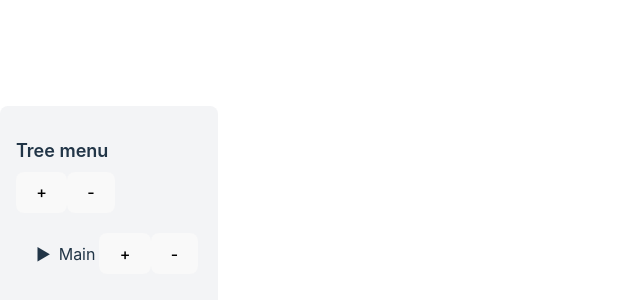
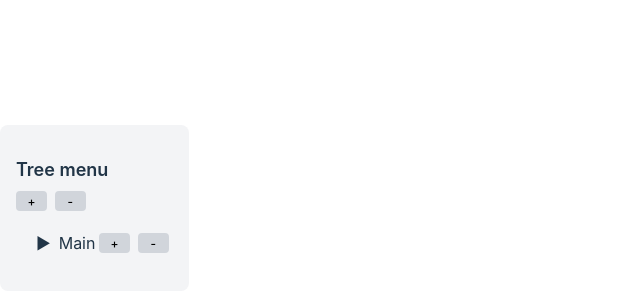
Before and after one commit to Nikita-glitch-web/tree-menu, a React (Vite) app: page / in a window 1280 px wide. Shown: the part 192-492 px from the top of the page, without its empty margins (0-640 px from the left). Built offline with nearby package versions, Linux system fonts and the light colour scheme.

Commit message:
animation fixed and data structure change

```diff
--- /dev/null
+++ b/src/components/TreeActions/TreeActions.module.css
@@ -0,0 +1,38 @@
+.actionsContainer {
+  display: flex;
+  gap: 0.5rem;
+}
+
+.actionButton {
+  width: 20px;
+  height: 20px;
+  font-size: 12px;
+  background-color: #d1d5db;
+  border-radius: 4px;
+  display: flex;
+  align-items: center;
+  justify-content: center;
+  transition: background-color 0.2s ease-in-out, transform 0.1s ease-in-out;
+  opacity: 0;
+  transform: scale(0.8);
+  animation: fadeIn 0.2s ease-in-out forwards;
+}
+
+.actionButton:hover {
+  background-color: #9ca3af;
+}
+
+@keyframes fadeIn {
+  from {
+    opacity: 0;
+    transform: scale(0.8);
+  }
+  to {
+    opacity: 1;
+    transform: scale(1);
+  }
+}
+
+.actionButton:active {
+  transform: scale(0.9);
+}
--- a/src/components/TreeActions/TreeActions.tsx
+++ b/src/components/TreeActions/TreeActions.tsx
@@ -1,42 +1,24 @@
 import React from "react";
-import { motion } from "framer-motion";
+import styles from "./TreeActions.module.css";
 
 type TreeActionsProps = {
   onAdd: () => void;
   onDelete: () => void;
 };
 
-const buttonVariants = {
-  hidden: { opacity: 0, scale: 0.8 },
-  visible: { opacity: 1, scale: 1, transition: { duration: 0.2 } },
-  tap: { scale: 0.9, transition: { duration: 0.1 } },
-};
-
 const TreeActions: React.FC<TreeActionsProps> = ({ onAdd, onDelete }) => {
   return (
-    <div className="flex gap-0.5">
-      <motion.button
-        className="w-5 h-5 text-xs bg-gray-300 rounded hover:bg-gray-400 transition flex items-center justify-center"
-        onClick={onAdd}
-        title="Додати"
-        variants={buttonVariants}
-        initial="hidden"
-        animate="visible"
-        whileTap="tap"
-      >
+    <div className={styles.actionsContainer}>
+      <button className={styles.actionButton} onClick={onAdd} title="Додати">
         +
-      </motion.button>
-      <motion.button
-        className="w-5 h-5 text-xs bg-gray-300 rounded hover:bg-gray-400 transition flex items-center justify-center"
+      </button>
+      <button
+        className={styles.actionButton}
         onClick={onDelete}
         title="Видалити"
-        variants={buttonVariants}
-        initial="hidden"
-        animate="visible"
-        whileTap="tap"
       >
         -
-      </motion.button>
+      </button>
     </div>
   );
 };
--- a/src/components/TreeMenu/TreeMenu.tsx
+++ b/src/components/TreeMenu/TreeMenu.tsx
@@ -1,59 +1,76 @@
 import React, { useState } from "react";
-import { TreeNodeType } from "../../types/treeTypes";
+import { FlatTreeType } from "../../types/treeTypes";
 import TreeNode from "../TreeNode/TreeNode";
 import TreeActions from "../TreeActions/TreeActions";
 import styles from "./TreeMenu.module.css";
 
+const initialTreeData: FlatTreeType = {
+  tt12378: {
+    id: "tt12378",
+    label: "Main",
+    children: ["qwert456", "3"],
+  },
+  qwert456: { id: "qwert456", label: "Sub", children: ["5"] },
+  "3": { id: "3", label: "Sub", children: ["4"] },
+  "4": { id: "4", label: "Sub", children: [] },
+  "5": { id: "5", label: "Sub", children: [] },
+};
+
 const TreeMenu: React.FC = () => {
-  const [treeData, setTreeData] = useState<TreeNodeType[]>([
-    {
-      id: "1",
-      label: "Main",
-      children: [
-        { id: "2", label: "Sub", children: [] },
-        { id: "3", label: "Sub", children: [] },
-        { id: "4", label: "Sub", children: [] },
-      ],
-    },
-  ]);
-
+  const [treeData, setTreeData] = useState<FlatTreeType>(initialTreeData);
   const [selectedNode, setSelectedNode] = useState<string | null>(null);
 
   const addNode = (parentId?: string) => {
+    const newId = Date.now().toString();
+    const newNode = {
+      id: newId,
+      label: parentId ? `Sub ${newId}` : `Main ${newId}`,
+      children: [],
+    };
+
     setTreeData((prev) => {
-      const isTopLevel = !parentId || prev.some((node) => node.id === parentId);
-
-      const newNode: TreeNodeType = {
-        id: Date.now().toString(),
-        label: isTopLevel ? `Main ${Date.now()}` : `Sub ${Date.now()}`,
-        children: [],
+      if (!parentId) {
+        return { ...prev, [newId]: newNode };
+      }
+      return {
+        ...prev,
+        [newId]: newNode,
+        [parentId]: {
+          ...prev[parentId],
+          children: [...prev[parentId].children, newId],
+        },
       };
-
-      if (!parentId) {
-        return [...prev, newNode]; // Добавляем в корень
-      }
-
-      const updateTree = (nodes: TreeNodeType[]): TreeNodeType[] =>
-        nodes.map((node) => {
-          if (node.id === parentId) {
-            return { ...node, children: [...node.children, newNode] };
-          }
-          return { ...node, children: updateTree(node.children) };
-        });
-
-      return updateTree(prev);
     });
   };
 
   const deleteNode = (id: string) => {
     setTreeData((prev) => {
-      const removeNode = (nodes: TreeNodeType[]): TreeNodeType[] =>
-        nodes
-          .filter((node) => node.id !== id)
-          .map((node) => ({ ...node, children: removeNode(node.children) }));
+      const newTree = { ...prev };
+      delete newTree[id];
+      Object.keys(newTree).forEach((key) => {
+        newTree[key].children = newTree[key].children.filter(
+          (childId) => childId !== id
+        );
+      });
+      return newTree;
+    });
+  };
 
-      return removeNode(prev);
-    });
+  const renderTree = (nodeId: string) => {
+    const node = treeData[nodeId];
+    if (!node) return null;
+
+    return (
+      <TreeNode
+        key={node.id}
+        node={node}
+        treeData={treeData}
+        selectedNode={selectedNode}
+        onSelect={setSelectedNode}
+        onAdd={addNode}
+        onDelete={deleteNode}
+      />
+    );
   };
 
   return (
@@ -65,17 +82,14 @@
       </div>
 
       <ul className={styles.treeList}>
-        {treeData.map((node) => (
-          <li key={node.id} className={styles.treeItem}>
-            <TreeNode
-              node={node}
-              selectedNode={selectedNode}
-              onSelect={setSelectedNode}
-              onAdd={addNode}
-              onDelete={deleteNode}
-            />
-          </li>
-        ))}
+        {Object.keys(treeData)
+          .filter(
+            (id) =>
+              !Object.values(treeData).some((node) =>
+                node.children.includes(id)
+              )
+          )
+          .map((rootId) => renderTree(rootId))}
       </ul>
 
       {selectedNode && (
--- a/src/components/TreeNode/TreeNode.module.css
+++ b/src/components/TreeNode/TreeNode.module.css
@@ -21,4 +21,15 @@
 
 .children {
   margin-left: 16px;
+  max-height: 0;
+  overflow: hidden;
+  opacity: 0;
+  transform: translateY(-20px);
+  transition: max-height 0.4s ease, opacity 0.4s ease, transform 0.4s ease;
 }
+
+.children.open {
+  max-height: 500px;
+  opacity: 1;
+  transform: translateY(0);
+}
--- a/src/components/TreeNode/TreeNode.tsx
+++ b/src/components/TreeNode/TreeNode.tsx
@@ -1,10 +1,11 @@
 import React, { useState } from "react";
-import { TreeNodeType } from "../../types/treeTypes";
+import { TreeNodeType, FlatTreeType } from "../../types/treeTypes";
 import TreeActions from "../TreeActions/TreeActions";
 import styles from "./TreeNode.module.css";
 
 type TreeNodeProps = {
   node: TreeNodeType;
+  treeData: FlatTreeType;
   selectedNode: string | null;
   onSelect: (id: string) => void;
   onAdd: (parentId: string) => void;
@@ -13,12 +14,17 @@
 
 const TreeNode: React.FC<TreeNodeProps> = ({
   node,
+  treeData,
   selectedNode,
   onSelect,
   onAdd,
   onDelete,
 }) => {
   const [expanded, setExpanded] = useState(false);
+
+  const children = node.children
+    .map((childId) => treeData[childId])
+    .filter(Boolean);
 
   return (
     <li className={styles.treeNode}>
@@ -28,10 +34,13 @@
         }`}
         onClick={() => onSelect(node.id)}
       >
-        {node.children.length > 0 && (
+        {children.length > 0 && (
           <span
             className={styles.toggle}
-            onClick={() => setExpanded(!expanded)}
+            onClick={(e) => {
+              e.stopPropagation();
+              setExpanded(!expanded);
+            }}
           >
             {expanded ? "▼" : "▶"}
           </span>
@@ -42,12 +51,13 @@
           onDelete={() => onDelete(node.id)}
         />
       </div>
-      {expanded && node.children.length > 0 && (
-        <ul className={styles.children}>
-          {node.children.map((child) => (
+      {expanded && children.length > 0 && (
+        <ul className={`${styles.children} ${expanded ? styles.open : ""}`}>
+          {children.map((child) => (
             <TreeNode
               key={child.id}
               node={child}
+              treeData={treeData}
               selectedNode={selectedNode}
               onSelect={onSelect}
               onAdd={onAdd}
--- a/src/types/treeTypes.ts
+++ b/src/types/treeTypes.ts
@@ -1,7 +1,11 @@
 export interface TreeNodeType {
   id: string;
   label: string;
-  children: TreeNodeType[];
+  children: string[];
+}
+
+export interface FlatTreeType {
+  [key: string]: TreeNodeType;
 }
 
 export interface TreeNodeProps {
```
